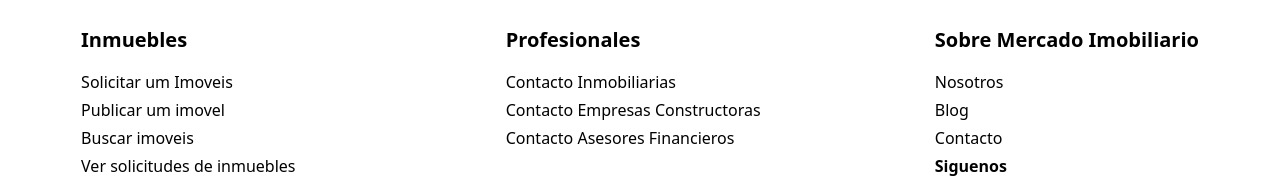
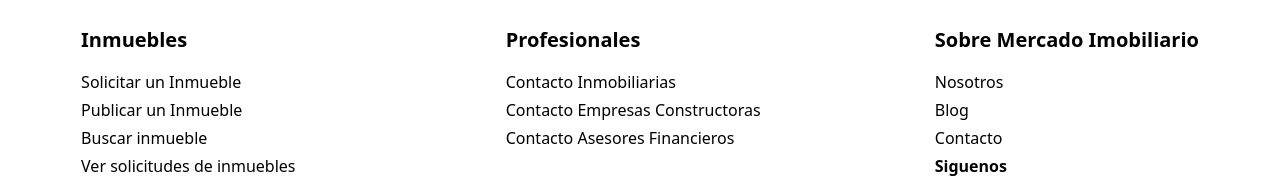
Before and after one commit to FedeSabi/Proyecto-Mercado-Inmobiliario, a React (Vite) app in the folder Front/: page /FormBusquedaUser in a window 1280 px wide. Shown: the part 1052-1244 px from the top of the page. Built offline with nearby package versions, Linux system fonts and the light colour scheme.

Commit message:
se modifico footer

```diff
--- a/Front/src/components/Footer.jsx
+++ b/Front/src/components/Footer.jsx
@@ -8,9 +8,9 @@
           <h1 className="mb-3 text-xl">
             <b>Inmuebles</b>
           </h1>
-          <a href="#">Solicitar um Imoveis</a>
-          <a href="#">Publicar um imovel</a>
-          <a href="#">Buscar imoveis</a>
+          <a href="#">Solicitar un Inmueble</a>
+          <a href="#">Publicar un Inmueble</a>
+          <a href="#">Buscar inmueble</a>
           <a href="#">Ver solicitudes de inmuebles</a>
         </div>
         <div className="flex flex-col gap-1">
```
